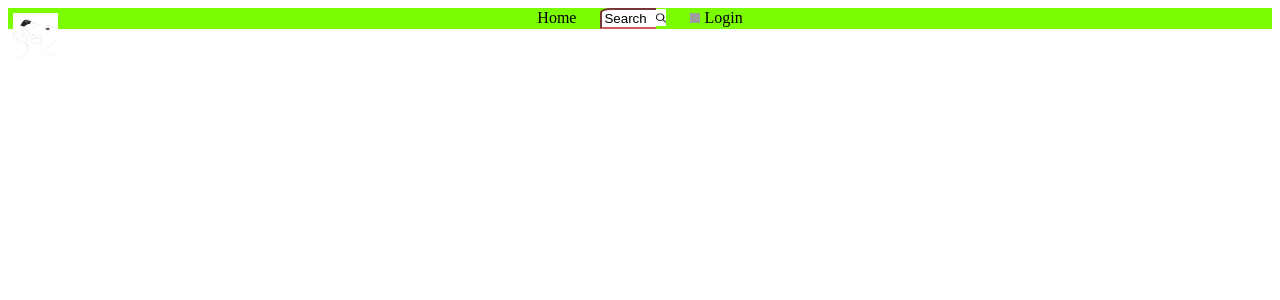
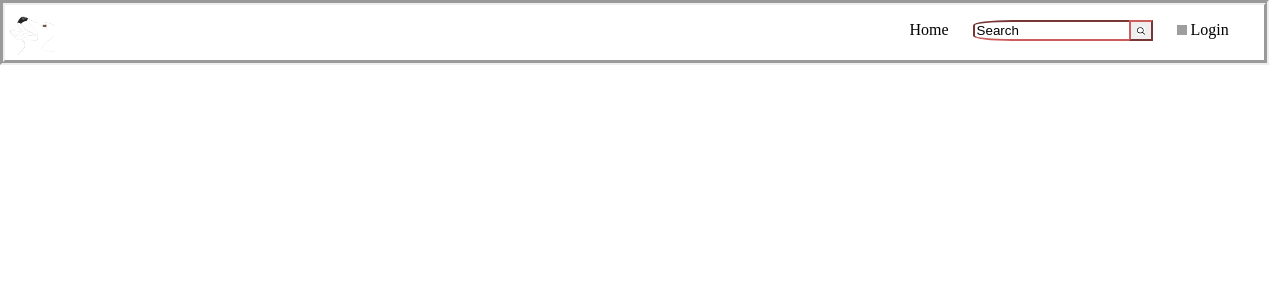
Before and after one commit to HarinUniss/ProgettoBaseDati, a PHP site: page /HomePage.html in a window 1280 px wide. Shown: the top 300 px of the page. Run offline with PHP 8.4, Linux system fonts and the light colour scheme; grey boxes are pictures that could not be loaded.

Commit message:
Miglioramento bozza Home Page, ci ho impiegato troppo tempo :)

```diff
--- a/Bozza html/HomePage.html
+++ b/Bozza html/HomePage.html
@@ -5,24 +5,22 @@
     <link rel="stylesheet" href="style_HomeP.css">
     <style></style>
     <script>
-        function barSearch(){
-
+        function resetbarSearch(){
+            var testo = document.getElementById("baricerca");
+            msg.outerHTM="<input type=\"text\" id=\"baricerca\" onclick=\"resetbarSearch()\"><img src=\"lente.png\" height=\"10\" width=\"10\">";
         }
     </script>
 </head>
 <body>
-<nobr>
-</nobr><div class="title"><nobr>
+<div class="title"><nobr>
     <a class="h_img">
         <img src="penup_20221204_170222.jpg" width="45" height="45">
     </a>
     <a href="HomePage.html" class="link">
         Home
     </a>
-
-    <input type="text" id="baricerca" value="Search" onclick=""><a class="lente"><img src="lente.png" height="10" width="10"></a>
-
-</nobr><a href="login.html" class="link"><nobr><img src="utente_img.png" height="10" width="10"> Login</nobr> <!--No br altrimenti si separa img da login-->
+    <a class="lente"><input type="text" id="baricerca" value="Search" onclick="resetbarSearch()"><button class="b_search"><img src="lente.png" height="8" width="8"></button>
+    </nobr><a href="login.html" class="link"><nobr><img src="utente_img.png" height="10" width="10"> Login</nobr> <!--No br altrimenti si separa img da login-->
 </a>
 </div>
 
--- a/Bozza html/style_HomeP.css
+++ b/Bozza html/style_HomeP.css
@@ -1,12 +1,19 @@
 
 div.title{
     display: inline-block;
-    background-color: lawngreen;
-    position: relative;
-    text-align: center;
+    left: 0px;
+    top: 0px;
+    right: 0px;
+    background-color: white;
+    position: absolute;
+    padding: 15px;
+    text-align: right;
     font-family: "Times New Roman", "Arial Black";
-    color: blueviolet;
-    width: 100%;
+    color: black;
+    width: 96%;
+    height: 25px;
+    border-style: groove;
+    border-width: thick;
 }
 a.h_img{
     position: absolute;
@@ -16,26 +23,26 @@ a.h_img{
 a.link{ /*Si usa per le pagine di collegamento presenti nell' header*/
     /*Text*/
     text-decoration-line: none;
+    /**/
     color: black;
-    text-decoration-line: none;
-    /**/
     position: relative;
     border-radius: 50%;
     padding: 10px;
     margin: 10px;
 }
+
+button.b_search{
+    border-color: indianred;
+}
 #baricerca{
     background-color: white;
     border-color: indianred;
-    border-top-left-radius: 20%;
+    border-top-left-radius: 25%;
+    border-bottom-left-radius: 25%;
     border-right: none;
-    width: 50px;
+    width: 150px;
 }
-a.lente{
-    background-color: white;
-    border-color: indianred;
-    border-width: 10px;
+
+a.link:hover{ /*Si attiva quando ci passo sopra col mouse*/
+    background-color: darkgray;
 }
-a.link:hover{ /*Si attiva quando ci passo sopra col mouse*/
-    background-color: darkred;
-}
```
